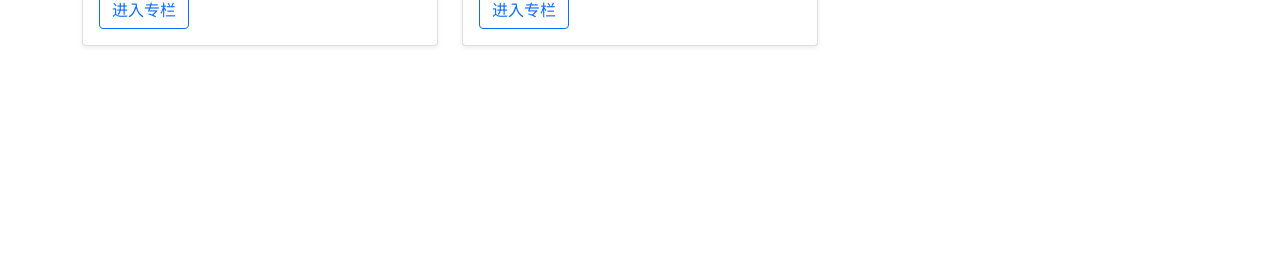
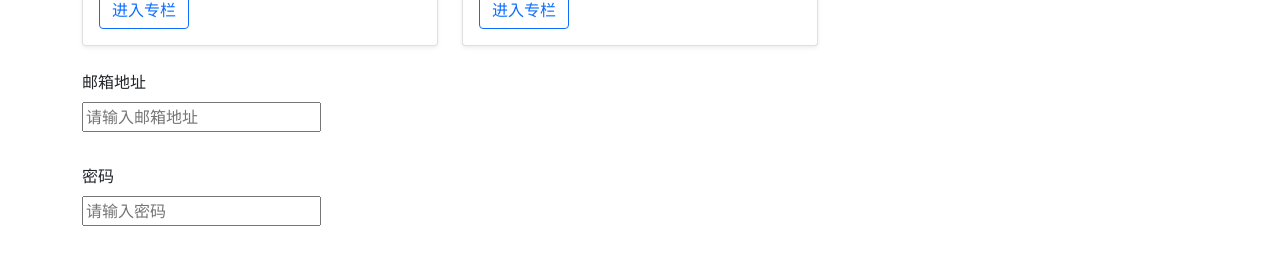
Before and after one commit to WeiQiang5/zheye, a Vue app: page / in a window 1280 px wide. Shown: the part 269-534 px from the top of the page. Built offline with nearby package versions, Linux system fonts and the light colour scheme.

Commit message:
验证表格格式

```diff
--- a/src/App.vue
+++ b/src/App.vue
@@ -4,14 +4,49 @@
     <column-list
       :list="list"
     />
+
+    <form>
+      <div class="mb-3">
+        <label
+          for="exapleInputEmail1"
+          class="form-label"
+        >邮箱地址</label>
+        <validate-input
+          v-model="emailVal"
+          :rules="emailRules"
+          placeholder="请输入邮箱地址"
+          type="text"
+        />
+        {{ emailVal }}
+        <div
+          v-if="emailRef.error"
+          class="form-text"
+        >
+          {{ emailRef.message }}
+        </div>
+      </div>
+      <div class="mb-3">
+        <label
+          for="exapleInputPassword1"
+          class="form-label"
+        >密码</label>
+        <validate-input
+          v-model="passwordVal"
+          :rules="passwordRules"
+          placeholder="请输入密码"
+          type="password"
+        />
+      </div>
+    </form>
   </div>
 </template>
 
 <script lang="ts">
-import { defineComponent } from 'vue'
+import { defineComponent, reactive, ref } from 'vue'
 // 报错原因：typescript 只能理解 .ts 文件，无法理解 .vue文件
 import ColumnList, { ColumnProps } from './components/ColumnList.vue'
 import GlobalHeader, { UserProps } from './components/GlobalHeader.vue'
+import ValidateInput, { RulesProp } from './components/ValidateInput.vue'
 
 const currentUser:UserProps = {
   isLogin: true,
@@ -37,12 +72,43 @@ export default defineComponent({
   name: 'App',
   components: {
     ColumnList,
-        GlobalHeader
+    GlobalHeader,
+    ValidateInput
   },
   setup () {
+    const emailVal = ref('')
+    const passwordVal = ref('')
+    const emailRules:RulesProp = [
+      { type: 'required', message: '电子邮箱地址不能为空' },
+      { type: 'email', message: '请输入正确的电子邮箱' }
+    ]
+    const passwordRules = [
+      { type: 'required', message: '密码不能为空' },
+      { type: 'range', min: { message: '你的密码至少包含6位,不能含有空格', length: 6 } }
+    ]
+    const emailRef = reactive({
+      val: '',
+      error: false,
+      message: ''
+    })
+    const emailReg = /^[a-zA-Z0-9.!#$%&’*+/=?^_`{|}~-]+@[a-zA-Z0-9-]+(?:\.[a-zA-Z0-9-]+)*$/
+    const validateEmail = () => {
+      if (emailRef.val.trim() === '') {
+        emailRef.error = true
+        emailRef.message = 'can not be empty!'
+      } else if (!emailReg.test(emailRef.val)) {
+        emailRef.error = true
+        emailRef.message = 'should be valid message!'
+      }
+    }
+
     return {
+      emailVal,
       list: testData,
-            currentUser
+      currentUser,
+      emailRef,
+      emailRules,
+      validateEmail
     }
   }
 })
--- /dev/null
+++ b/src/components/ValidateInput.vue
@@ -0,0 +1,81 @@
+<!--  -->
+<template>
+  <div class="validate-input-container pb-3">
+    <input
+      :value="inputRef.val"
+      class="form-conftrol"
+      :class="{'is-invalid':inputRef.error}"
+      v-bind="$attrs"
+      @blur="validateInput"
+      @input="updateValue"
+    >
+    <span
+      v-if="inputRef.error"
+      class="invalid-feedback"
+    >{{ inputRef.message }}</span>
+  </div>
+</template>
+
+<script lang='ts'>
+import { defineComponent, reactive, PropType } from 'vue'
+const emailReg = /^[a-zA-Z0-9.!#$%&’*+/=?^_`{|}~-]+@[a-zA-Z0-9-]+(?:\.[a-zA-Z0-9-]+)*$/
+interface RuleProp {
+    type:'required' | 'email' | 'range';
+    message:string;
+}
+export type RulesProp = Array<RuleProp>
+export default defineComponent({
+  props: {
+    rules: Array as PropType<RulesProp>,
+    modelValue: String
+  },
+  // 不希望根元素继承属性
+  inheritAttrs: false,
+  emits: ['update:modelValue'],
+  setup (props, context) {
+    console.log(context)
+    const inputRef = reactive({
+      val: props.modelValue || '',
+      error: false,
+      message: ''
+    })
+    // blur点击事件
+    const validateInput = () => {
+      if (props.rules) {
+        const allPassed = props.rules.every(rule => {
+          let passed = true
+          inputRef.message = rule.message
+          // 验证格式
+          switch (rule.type) {
+          case 'required':
+            passed = (inputRef.val.trim() !== '')
+            break
+          case 'email':
+            passed = emailReg.test(inputRef.val)
+            break
+          case 'range':
+            // passed = inputRef.val.length >
+            break
+          default:
+            break
+          }
+          return passed
+        })
+      }
+    }
+    // 手动处理更新和发送事件
+    const updateValue = (e:KeyboardEvent) => {
+      const targetValue = (e.target as HTMLInputElement).value
+      inputRef.val = targetValue
+      context.emit('update:modelValue', targetValue)
+    }
+    return {
+      inputRef,
+      validateInput,
+      updateValue
+    }
+  }
+})
+</script>
+<style lang='scss' scoped>
+</style>
```
Also changed, not shown: .eslintrc.js. Lines whose indentation alone changed are shown as unchanged.
